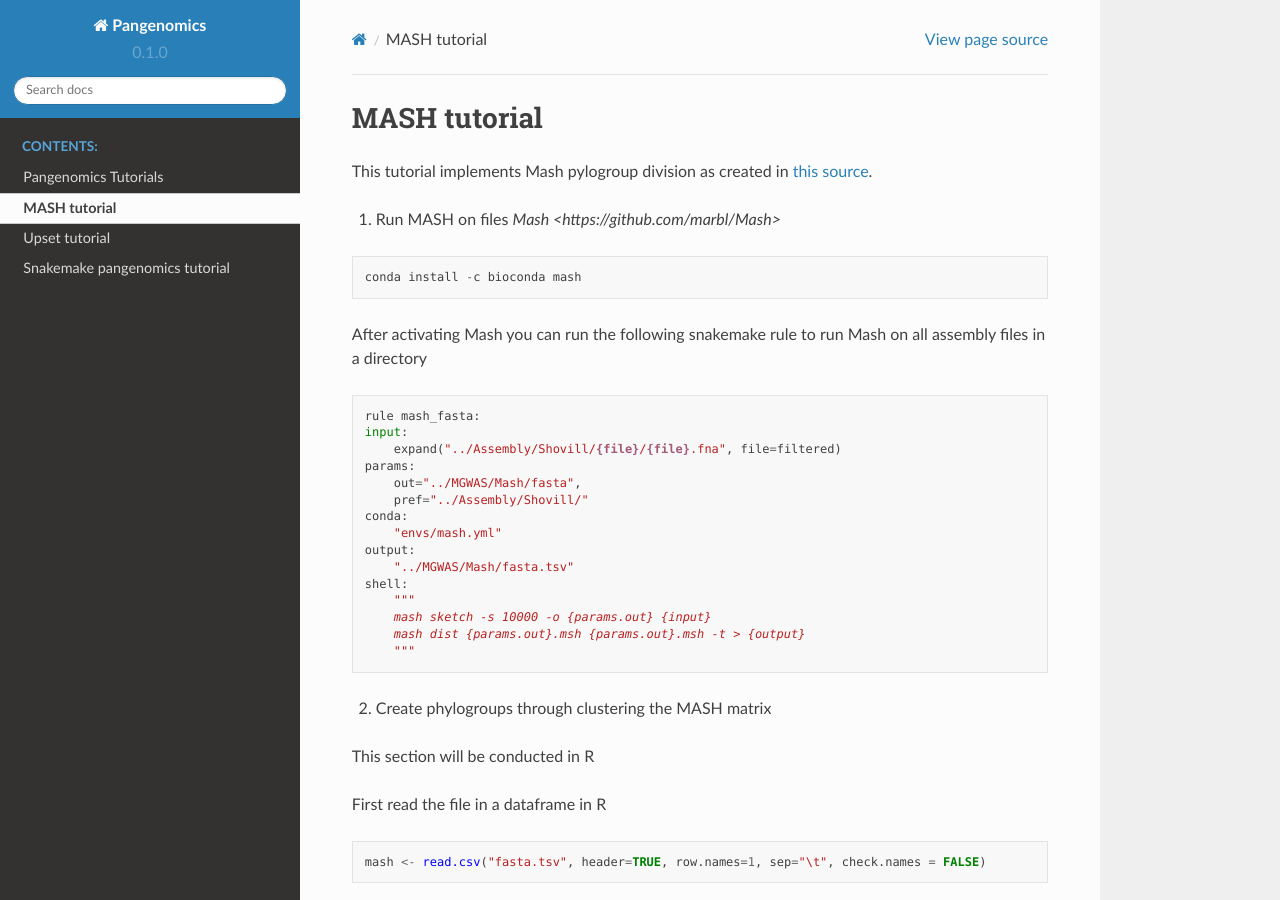
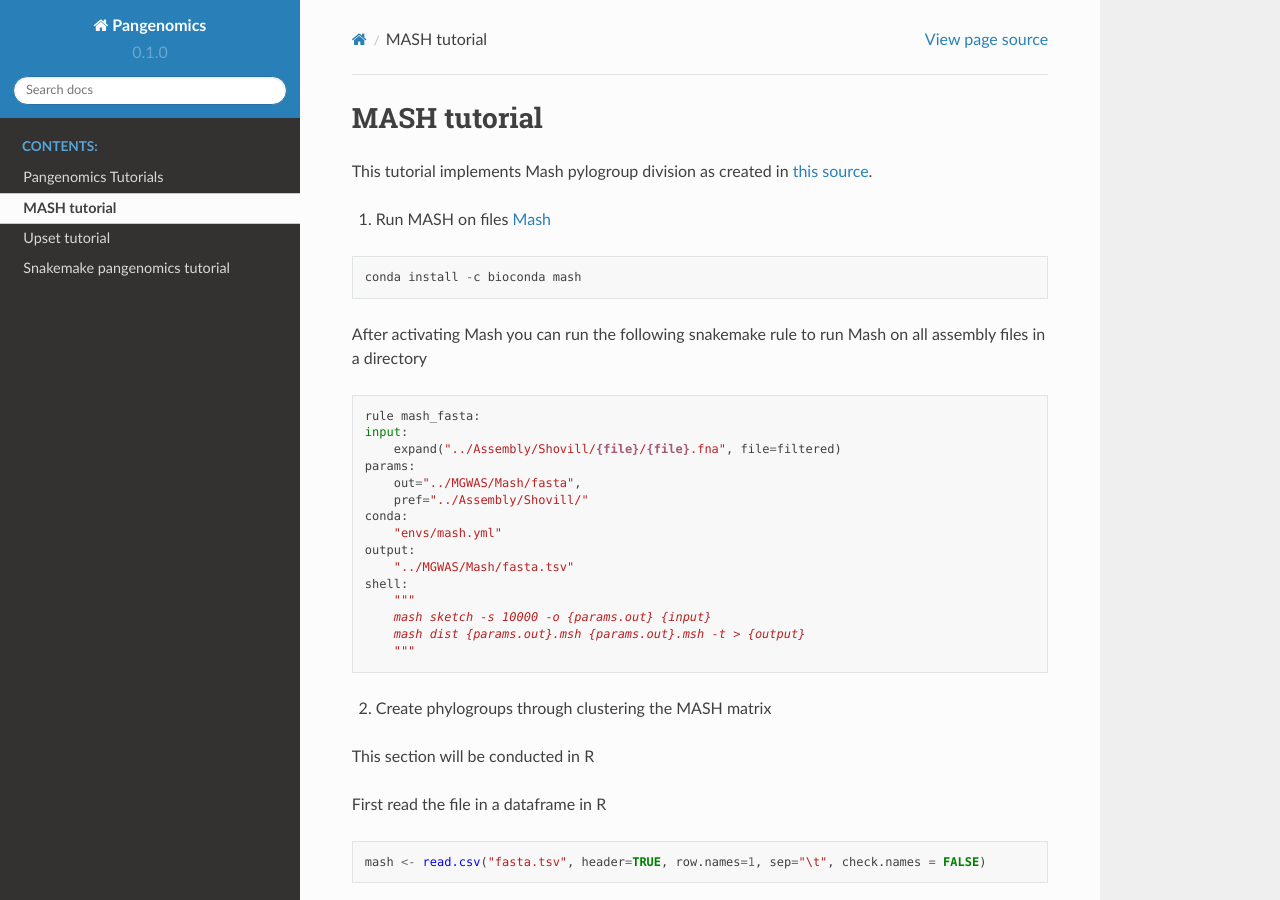
Before and after one commit to rolesucsd/Pangenomics, a Sphinx documentation site: the page built from docs/source/mash.rst, in a window 1280 px wide and 900 px high. Built offline with Sphinx 7.4.7 and the Read the Docs theme 2.0.0, drawn with Linux system fonts in a browser that asks for light colours.

Commit message:
Update mash.rst

```diff
--- a/docs/source/mash.rst
+++ b/docs/source/mash.rst
@@ -3,7 +3,7 @@ MASH tutorial
 
 This tutorial implements Mash pylogroup division as created in `this source <https://doi.org/10.1038%2Fs42003-020-01626-5>`_.
 
-1. Run MASH on files `Mash <https://github.com/marbl/Mash>`
+1. Run MASH on files `Mash <https://github.com/marbl/Mash>`_
 
 .. code-block:: python
 
```
